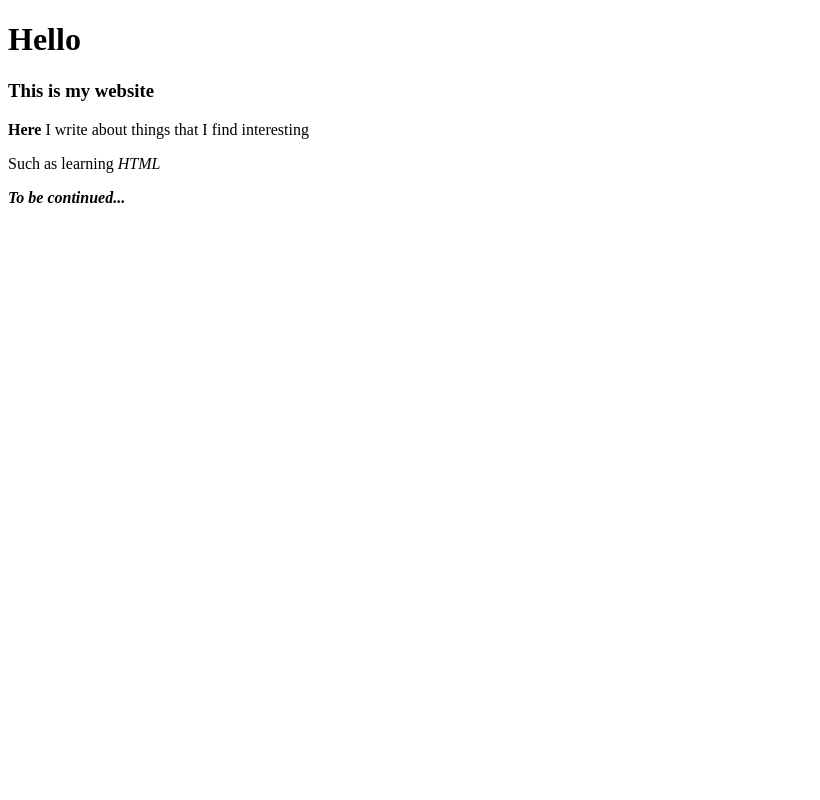
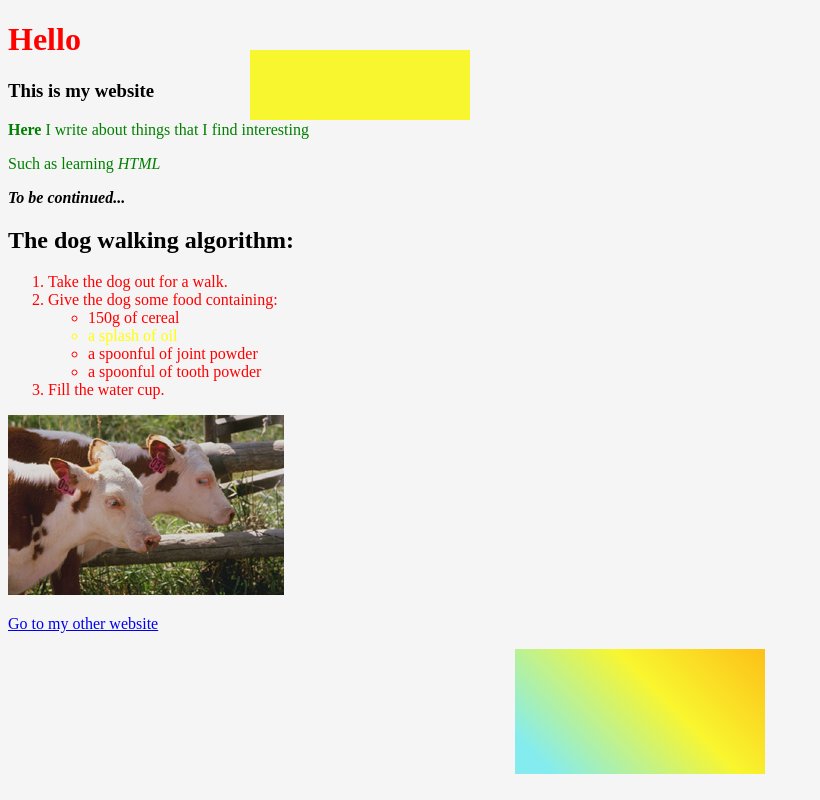
Before and after one commit to hydropony/lapio-website, a plain HTML site: page index.html in a window 1280 px wide. Shown: the whole page, without its empty margins (0-820 px from the left). Drawn offline with Linux system fonts and the light colour scheme.

Commit message:
test release commit

```diff
--- a/index.html
+++ b/index.html
@@ -5,6 +5,7 @@
 <head>
   <meta charset="utf-8">
   <title>Lapio website</title>
+  <link rel="stylesheet" href="style.css">
 </head>
 
 <body>
@@ -14,6 +15,27 @@
   <p><b>Here</b> I write about things that I find interesting</p>
   <p>Such as learning <i>HTML</i></p>
   <i><b>To be continued...</b></i>
+
+
+  <h2>The dog walking algorithm:</h2>
+  <ol class="redlist">
+    <li>Take the dog out for a walk.</li>
+    <li>Give the dog some food containing:</li>
+    <ul>
+      <li>150g of cereal</li>
+      <li id="oil">a splash of oil</li>
+      <li>a spoonful of joint powder</li>
+      <li>a spoonful of tooth powder</li>
+    </ul>
+    <li>Fill the water cup.</li>
+  </ol>
+  <img src="assets/cow.jpg" alt="2 cows"/>
+  <p><a href="page2.html">Go to my other website</a></p>
+  <div>
+    <div id="inner"></div>
+  </div>
+  <div id="flyingmonkey"></div>
+
 </body>
 
 </html>
--- /dev/null
+++ b/style.css
@@ -0,0 +1,36 @@
+p {
+    color: green;
+}
+
+* {
+    background-color: whitesmoke;
+}
+
+h1 {
+    color: red;
+}
+
+.redlist {
+    color: red;
+}
+
+#oil {
+    color: yellow;
+}
+
+#inner {
+    margin: auto;
+    width: 250px;
+    height: 125px;
+    background-image: linear-gradient(45deg, #84ECEF 10%, #F8F62F 60%, #FDC018);
+  }
+
+#flyingmonkey {
+    padding: 10px;
+    position: absolute;
+    background-color: #F8F62F;
+    width: 200px;
+    height: 50px;
+    left: 250px;
+    top: 50px;
+}
```
Also changed, not shown: page2.html (added, +17 -0 lines), assets/cow.jpg (added).
